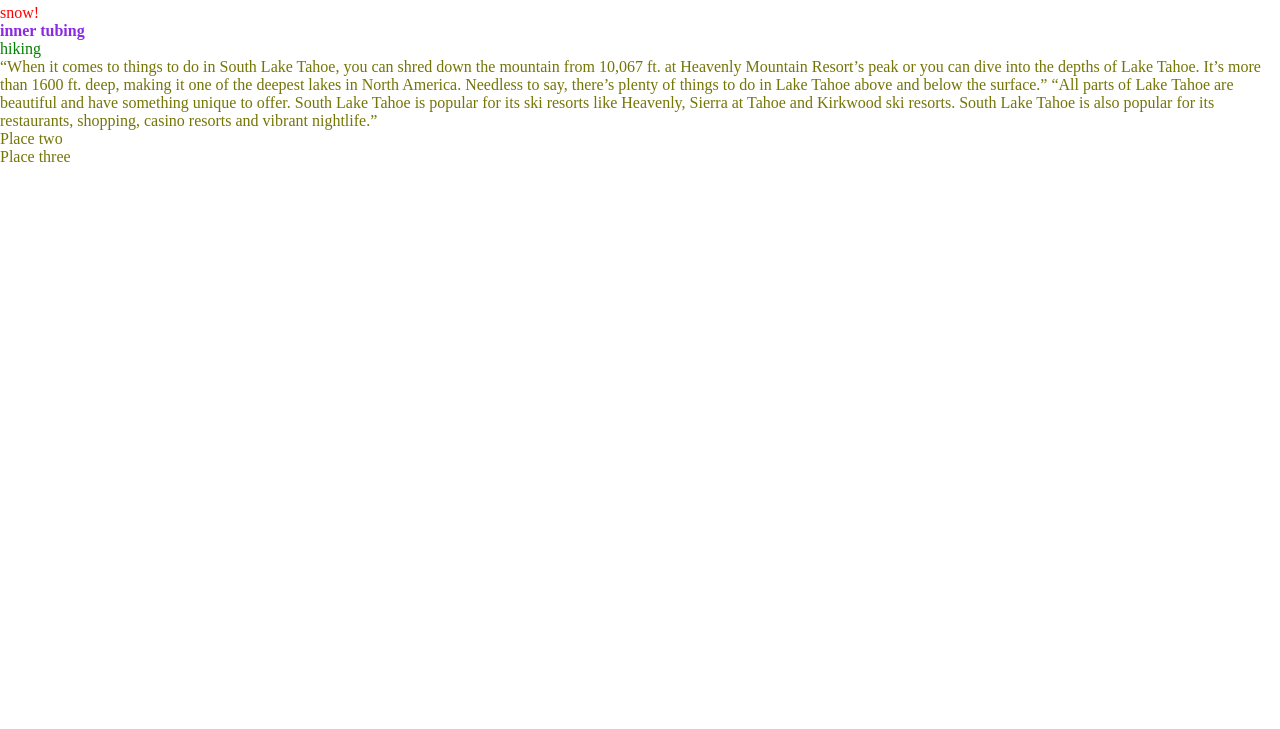
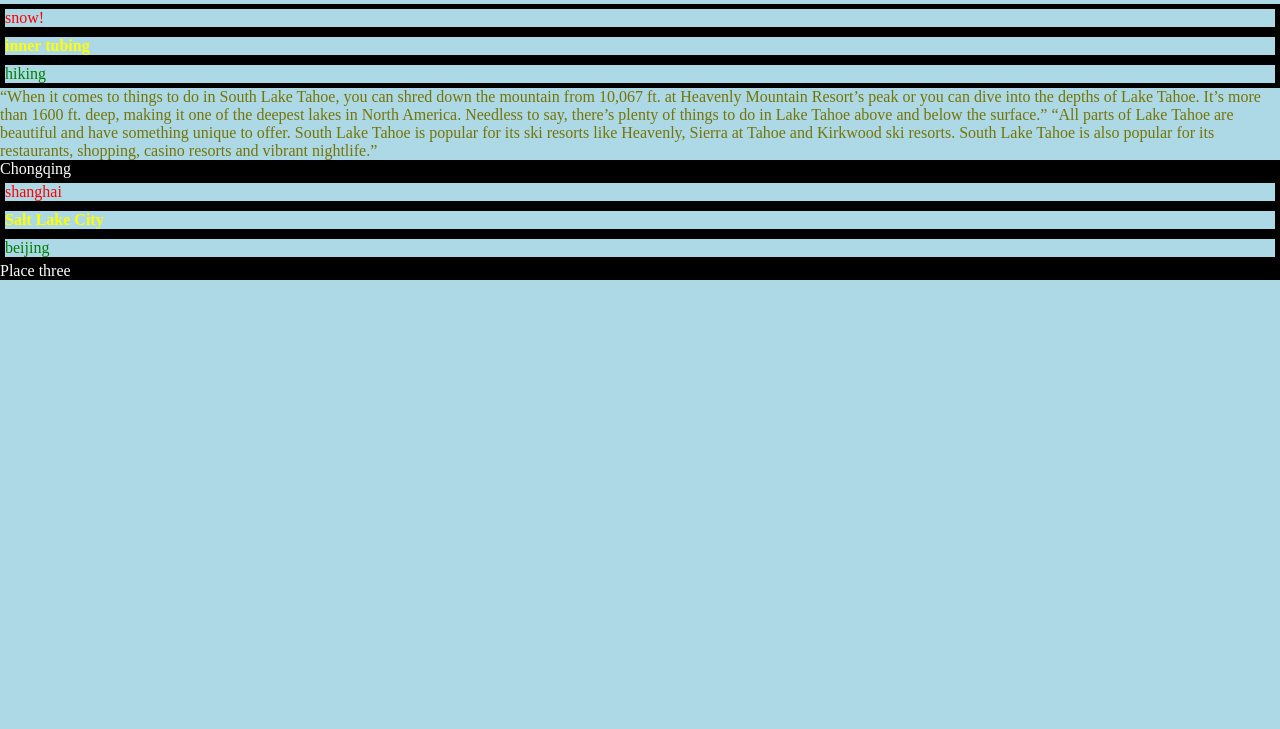
Before and after one commit to Ruixiang1224/SI539F25-W2, a plain HTML site: page index.html in a window 1280 px wide. Shown: the part 71-800 px from the top of the page. Drawn offline with Linux system fonts and the light colour scheme.

Commit message:
Add files via upload

```diff
--- a/css/style.css
+++ b/css/style.css
@@ -5,12 +5,14 @@ h1{
     font-style: italic;
     font-family: 'Franklin Gothic Medium', 'Arial Narrow', Arial, sans-serif;
 }
+
+div{
+    color: blueviolet;
+}
 p{
     color: aqua;
 }
-div{
-    color: blueviolet;
-}
+
 li:first-child {
   color: red;       /* first item */
 }
@@ -21,7 +23,21 @@ li:last-child {
 
 li:nth-child(2) {
   font-weight: bold;  /* second item */
+  color: yellow;
 }
 body{
     color: rgb(117, 117, 6);
 }
+li{
+    border: solid 2px black;
+    border-width: 5px;
+}
+h2{
+    size: 10px;
+    background-color: black;
+    color: white;
+    border: 2px ;
+}
+body {
+  background-color: lightblue; /* pick any color */
+}
--- a/index.html
+++ b/index.html
@@ -24,7 +24,12 @@
 
     “All parts of Lake Tahoe are beautiful and have something unique to offer. South Lake Tahoe is popular for its ski resorts like Heavenly, Sierra at Tahoe and Kirkwood ski resorts. South Lake Tahoe is also popular for its restaurants, shopping, casino resorts and vibrant nightlife.”
 
-    <h2> Place two</h2>
+    <h2> Chongqing</h2>
+    <ul>
+        <li>shanghai</li>
+        <li>Salt Lake City</li>
+        <li>beijing</li>
+    </ul>
     <h2> Place three</h2>
 
 </body>
```
